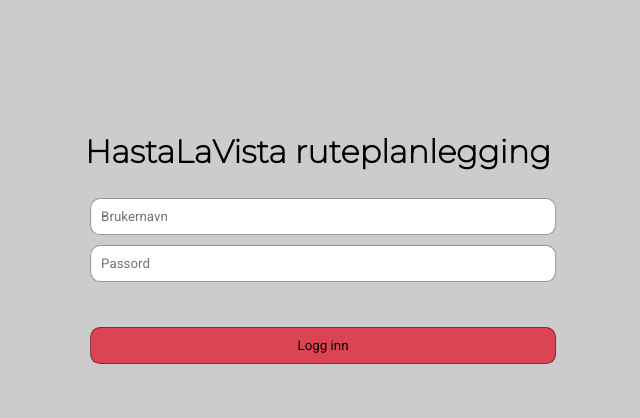
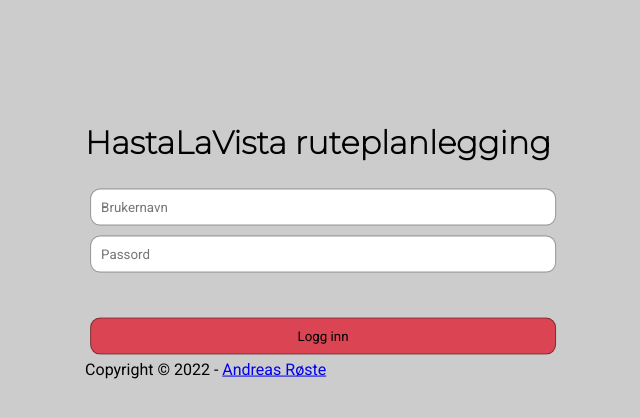
Before and after one commit to andreasroste/s-rbar_applikasjon, a PHP site: page /admin/index.php in a window 1280 px wide. Shown: the top 418 px of the page, without its empty margins (322-962 px from the left). Run offline with PHP 8.4, Linux system fonts and the light colour scheme.

Commit message:
Copyright er viktig!

```diff
--- a/admin/index.php
+++ b/admin/index.php
@@ -43,6 +43,7 @@ if(isset($_POST['brukernavn']) && isset($_POST['passord'])){
             <input type="submit" value="Logg inn" />
             <?php if(isset($error)) echo $error; ?>
         </form>
+        Copyright &copy; 2022 - <a href="https://github.com/andreasroste">Andreas Røste</a>
     </div>
 </body>
 </html>
```
